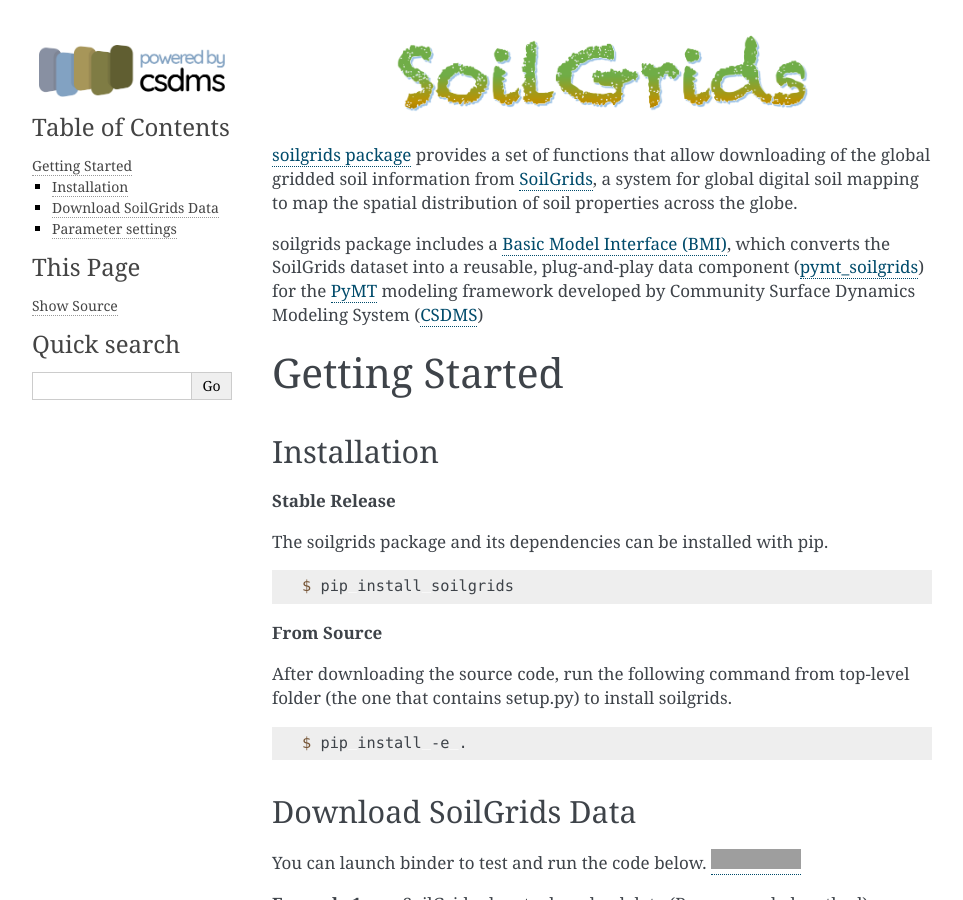
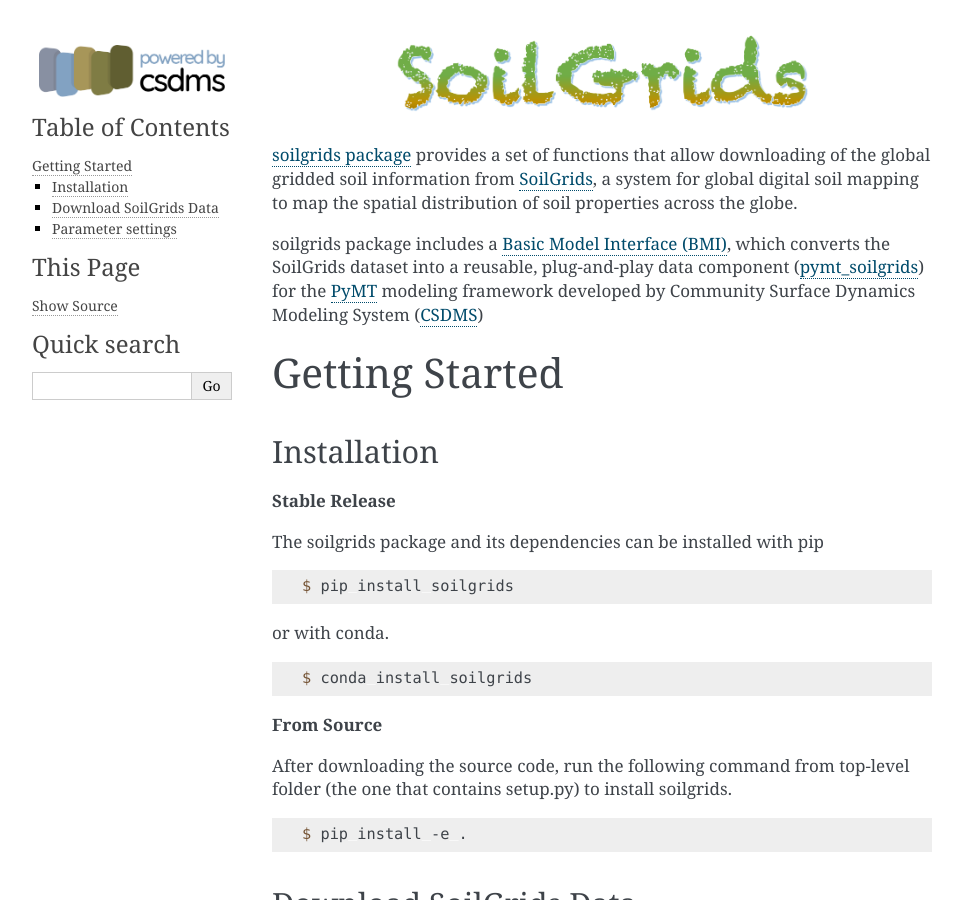
Before and after one commit to gantian127/soilgrids, a Sphinx documentation site: the page built from docs/source/index.rst, in a window 1280 px wide and 900 px high. Shown: the whole window, without its empty margins (148-1111 px from the left). Built offline with Sphinx 7.4.7, drawn with Linux system fonts in a browser that asks for light colours; grey boxes are pictures that could not be loaded.

Commit message:
Update index.rst

```diff
--- a/docs/source/index.rst
+++ b/docs/source/index.rst
@@ -23,12 +23,17 @@
 
 **Stable Release**
 
-The soilgrids package and its dependencies can be installed with pip.
+The soilgrids package and its dependencies can be installed with pip
 
 .. code-block:: console
 
     $ pip install soilgrids
 
+or with conda.
+
+.. code-block:: console
+
+    $ conda install soilgrids
 
 **From Source**
 
```
